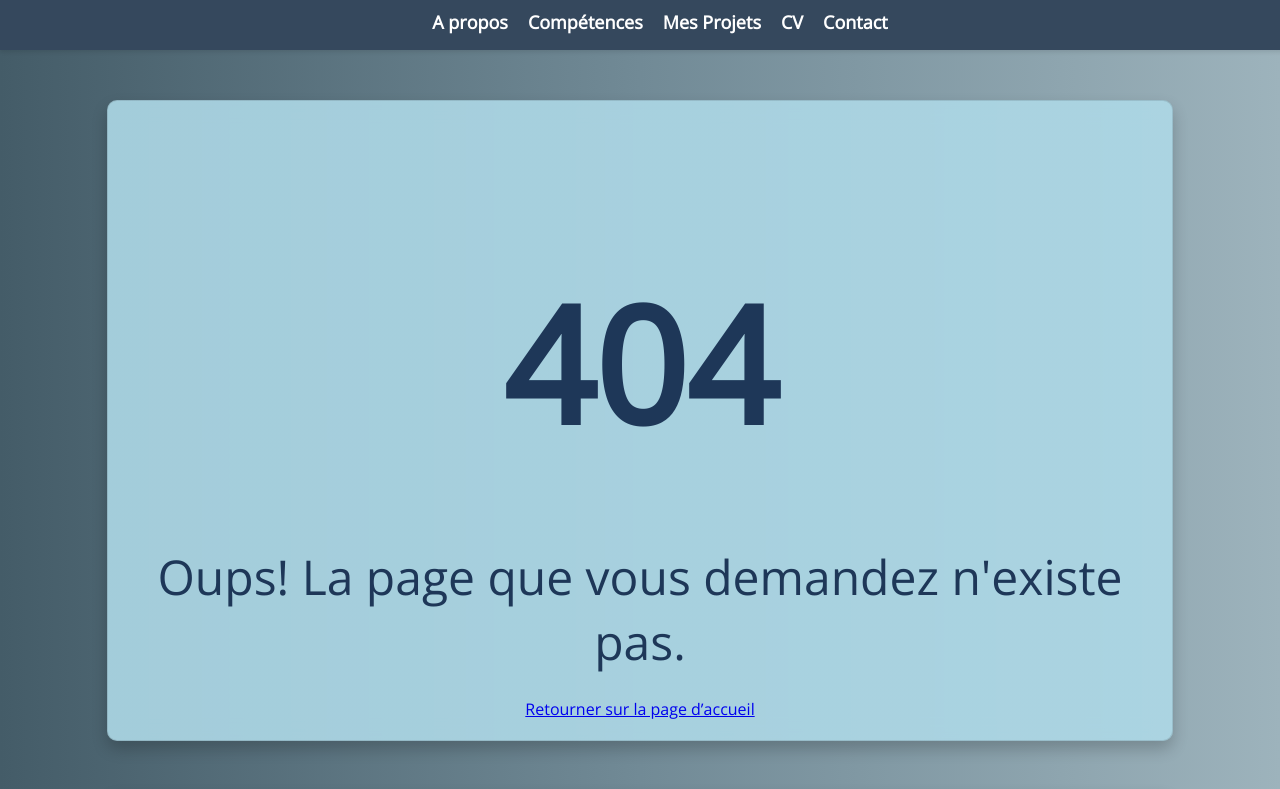
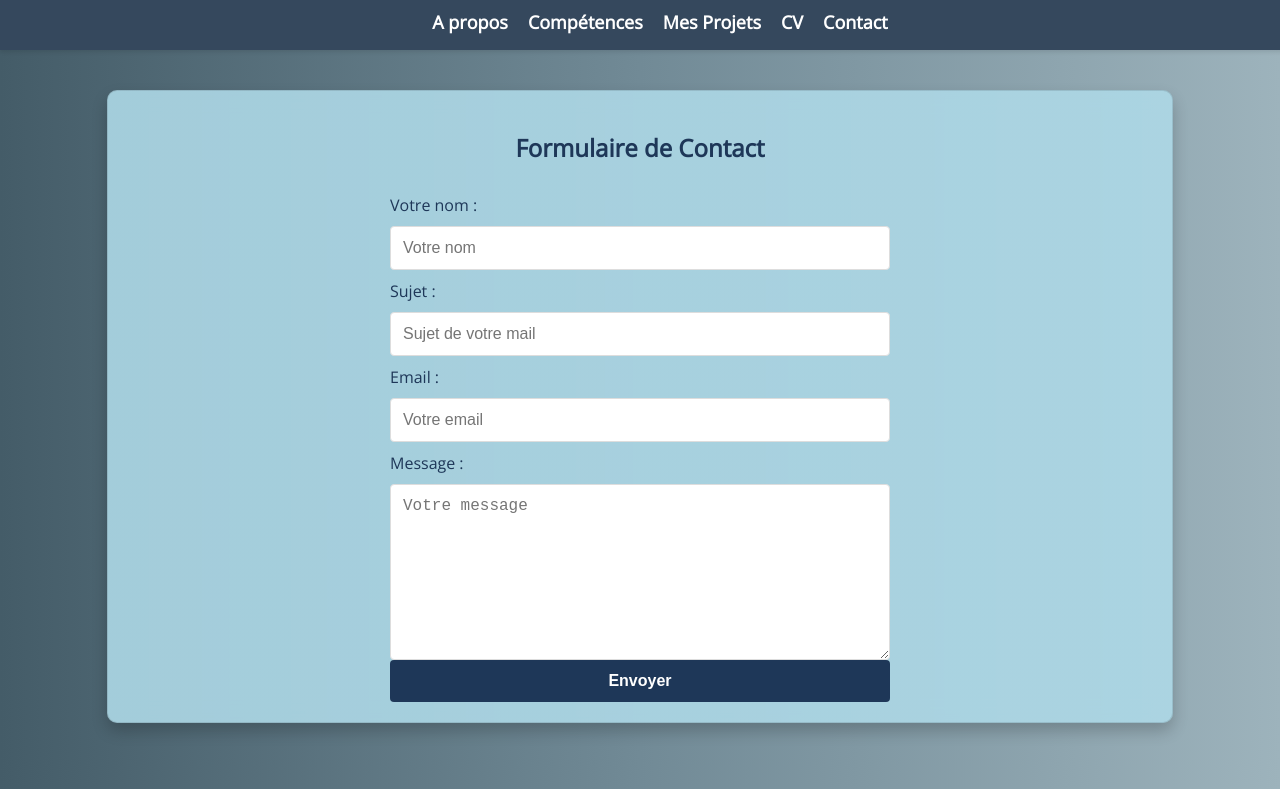
Before and after one commit to FabriceDevPro/PortfolioPro, a React (Vite) app: page /contact in a window 1280 px wide. Shown: the top 789 px of the page. Built offline with nearby package versions, Linux system fonts and the light colour scheme.

Commit message:
Ajout du referencement

```diff
--- a/index.html
+++ b/index.html
@@ -3,17 +3,61 @@
 
 <head>
   <meta charset="utf-8" />
+  <meta name="language" content="fr">
   <meta name="viewport" content="width=device-width, initial-scale=1.0" />
   <meta name="author" content="Fabrice MAGNAN DE BELLEVUE" />
   <meta name="copyright" content="© FabWebProjects" />
-  <meta name="description"
-    content="Portfolio et CV de Fabrice MAGNAN DE BELLEVUE, développeur web en cours de formation, avec compétences en HTML, CSS, SASS, JavaScript, PHP, et PHPMyAdmin." />
-  <meta name="keywords"
-    content="portfolio, CV, réalisations, compétences, HTML, CSS, SASS, JavaScript, PHP, PHPMyAdmin, développeur web" />
+  <meta name="description" content="Portfolio et CV de Fabrice MAGNAN DE BELLEVUE, développeur web full stack, avec compétences en HTML, CSS, SASS, JavaScript, React, Vite.js, PHP, et PHPMyAdmin." />
+  <meta name="keywords" content="portfolio, CV, réalisations, compétences, HTML, CSS, SASS, JavaScript, PHP, PHPMyAdmin, développeur web" />
+  <!-- Facebook Open Graph -->
+  <meta property="og:title" content="Portfolio Fabrice Magnan - Développeur Full Stack" />
+  <meta property="og:description" content="Portfolio et CV de Fabrice MAGNAN DE BELLEVUE, développeur web full stack, avec compétences en HTML, CSS, SASS, JavaScript, React, Vite.js, PHP, et PHPMyAdmin." />
+  <meta property="og:image" content="https://fabrice-perso.github.io/NinaCarducci/assets/images/slider/ryoji-iwata-wUZjnOv7t0g-unsplash.webp" />
+  <meta property="og:url" content="https://portfolio.fabwebprojects.fr/" />
+  <meta property="og:type" content="website" />
+  <meta property="og:site_name" content="Portfolio Fabrice Magnan - Développeur Full Stack" />
+  <!-- Twitter Card -->
+  <meta name="twitter:card" content="summary_large_image" />
+  <meta name="twitter:title" content="Portfolio Fabrice Magnan - Développeur Full Stack" />
+  <meta name="twitter:description" content="Portfolio et CV de Fabrice MAGNAN DE BELLEVUE, développeur web full stack, avec compétences en HTML, CSS, SASS, JavaScript, React, Vite.js, PHP, et PHPMyAdmin." />
+  <meta name="twitter:image" content="https://portfolio.fabwebprojects.fr/assets/img/profil.jpg" />
   <title>Portfolio Fabrice Magnan</title>
   <link href="https://fonts.googleapis.com/css?family=Open+Sans" rel="stylesheet" />
   <link href="https://fonts.googleapis.com/css2?family=Montserrat:wght@400;700&display=swap" rel="stylesheet" />
   <link rel="icon" href="/favicon.png" type="image/png" />
+  <script type="application/ld+json">
+		{
+		  "@context": "https://schema.org",
+		  "@type": "Person",
+		  "name": "Fabrice Magnan de Bellevue",
+		  "url": "https://portfolio.fabwebprojects.fr/",
+		  "sameAs": [
+			"https://github.com/Fabrice-Perso/"
+		  ],
+      "sameAs": [
+			"https://www.linkedin.com/in/fabrice-magnan-de-bellevue"
+		  ],
+		  "jobTitle": "Développeur Full Stack",
+		  "gender": "Male",
+		  "email": "magnan.fabrice@gmail.com",
+		  "image": "./assets/img/profil.jpg",
+		  "worksFor": {
+			"@type": "LocalBusiness",
+			"name": "Fabrice Magnan Développeur Full Stack",
+			"priceRange": " - €",
+			"address": {
+			  "@type": "PostalAddress",
+			  "streetAddress": "12 rue des Violettes",
+			  "addressLocality": "BOURG SAINT BERNARD",
+			  "addressRegion": "Occitanie",
+			  "postalCode": "31570",
+			  "addressCountry": "FR"
+			},
+			"telephone": "+33678614700",
+			"description": "Portfolio et CV de Fabrice MAGNAN DE BELLEVUE, développeur web full stack, avec compétences en HTML, CSS, SASS, JavaScript, React, Vite.js, PHP, et PHPMyAdmin."
+		  }
+		}
+		</script>
   </head>
   <body>
     <div id="root"></div>
--- a/package.json
+++ b/package.json
@@ -10,7 +10,7 @@
     "preview": "vite preview"
   },
   "dependencies": {
-    "@react-pdf/renderer": "^3.3.8",
+    "@emailjs/browser": "^4.1.0",
     "prop-types": "^15.8.1",
     "puppeteer": "^22.3.0",
     "react": "^18.2.0",
--- a/src/App.jsx
+++ b/src/App.jsx
@@ -12,6 +12,7 @@ import LegalMentions from "./pages/LegalMentions";
 import MissingPage from "./pages/MissingPage";
 import Certifications from "./pages/Certifications";
 import CurriculumVitae from "./pages/CurriculumVitae";
+import Contact from "./pages/Contact";
 
 // Configuration de React Modal
 ReactModal.setAppElement("#root");
@@ -47,6 +48,7 @@ function App() {
         <main>
           <Routes>
             <Route path="/" element={<><Home /><AppWrapper /></>} />
+            <Route path="/contact" element={<Contact />} />
             <Route path="/certifications" element={<><Certifications /><AppWrapper /></>} />
             <Route path="/curriculum-vitae" element={<><CurriculumVitae /><AppWrapper /></>} />
             <Route path="/mentions-legales" element={<><LegalMentions /><AppWrapper /></>} />
--- /dev/null
+++ b/src/pages/Contact.jsx
@@ -0,0 +1,73 @@
+import { useForm } from "react-hook-form";
+import emailjs from "@emailjs/browser";
+import { useState } from "react";
+import useScrollToHash from "../hooks/useScrollToHash";
+
+const Contact = () => {
+  const {
+    register,
+    handleSubmit,
+    formState: { errors },
+    reset,
+  } = useForm();
+
+  const [confirmationMessage, setConfirmationMessage] = useState("");
+  const [confirmationMessageType, setConfirmationMessageType] = useState("");
+
+  const onSubmit = (data) => {
+    emailjs
+      .send("service_ekrqbpd", "template_ajt5qpd", data, "AbDAfXz8sfGa2-H6-")
+      .then((response) => {
+        console.log("SUCCESS!", response.status, response.text);
+        setConfirmationMessage("Votre message a été envoyé avec succès !");
+        setConfirmationMessageType("success");
+        reset(); // Réinitialise le formulaire après envoi réussi
+      })
+      .catch((err) => {
+        console.log("FAILED...", err);
+        setConfirmationMessage("Échec de l'envoi du message, veuillez réessayer.");
+        setConfirmationMessageType("error");
+      });
+  };
+// Appel du hook avec la hauteur de l'en-tête si nécessaire.
+useScrollToHash(100); // 100px est un exemple, remplacez par la hauteur de votre en-tête fixe
+  return (
+    <main>
+    <section className="Contact" id="Contact">
+      <h2>Formulaire de Contact</h2>
+      <form onSubmit={handleSubmit(onSubmit)}>
+        <label htmlFor="from_name" className="labelform">
+          {" "}
+          Votre nom :
+        </label>
+        <input type="text" name="from_name" {...register("from_name", { required: true })} placeholder="Votre nom" required />
+        {errors.name && <p>name requis</p>}
+
+        <label htmlFor="subject" className="labelform">
+          {" "}
+          Sujet :
+        </label>
+        <input type="text" name="subject" {...register("subject", { required: true })} placeholder="Sujet de votre mail" required />
+        {errors.subject && <p>subject requis</p>}
+
+        <label htmlFor="email" className="labelform">
+          Email :
+        </label>
+        <input type="email" name="email" {...register("email", { required: true })} placeholder="Votre email" required />
+        {errors.email && <p>Email requis</p>}
+
+        <label htmlFor="message" className="labelform">
+          Message :
+        </label>
+        <textarea name="message" {...register("message", { required: true })} placeholder="Votre message" required />
+        {errors.message && <p>message requis</p>}
+
+        <button type="submit">Envoyer</button>
+      </form>
+      {confirmationMessage && <p className={`confirmation-message ${confirmationMessageType}`}>{confirmationMessage}</p>}
+    </section>
+    </main>
+  );
+};
+
+export default Contact;
--- a/src/sass/main.scss
+++ b/src/sass/main.scss
@@ -12,3 +12,4 @@
 @use "pages/curriculumvitae";
 @use "pages/error";
 @use "pages/certification";
+@use "pages/contact";
--- /dev/null
+++ b/src/sass/pages/_contact.scss
@@ -0,0 +1,90 @@
+.Contact {
+  display: flex;
+  flex-direction: column;
+  justify-content: center;
+  align-items: center;
+  margin: 40px auto;
+  padding: 20px;
+  border-radius: 10px;
+  background: linear-gradient(to bottom, rgba(173, 216, 230, 0.9), rgba(173, 216, 230, 0.9));
+  // background: linear-gradient(to bottom, rgba(255, 255, 255, 0.9), rgba(255, 255, 255, 0.9));
+  backdrop-filter: blur(10px);
+  border: 1px solid rgba(0, 0, 0, 0.1);
+  box-shadow: 0 8px 16px rgba(0, 0, 0, 0.2);
+  max-width: 80%;
+  text-align: center;
+
+  form {
+    width: 100%;
+    max-width: 500px; // Limite la largeur du formulaire pour les grands écrans
+    display: flex;
+    flex-direction: column;
+
+    .labelform {
+      text-align: left; // Les labels sont alignés à gauche
+      padding: 10px 0; // Padding uniquement haut et bas pour les labels
+    }
+
+    input,
+    textarea {
+      font-size: 1rem;
+      padding: 0.75rem;
+      border: 1px solid #ddd;
+      border-radius: 4px;
+      transition: border-color 0.3s ease-in-out;
+      &:focus {
+        border-color: #1e3758;
+        outline: none;
+        box-shadow: 0 0 0 2px rgba(30, 55, 88, 0.25);
+      }
+    }
+
+    textarea {
+      min-height: 150px;
+      resize: vertical;
+    }
+
+    button[type="submit"] {
+      padding: 0.75rem;
+      background-color: #1e3758;
+      color: #fff;
+      font-size: 1rem;
+      font-weight: bold;
+      border: none;
+      border-radius: 4px;
+      cursor: pointer;
+      transition: background-color 0.3s ease-in-out;
+      &:hover {
+        background-color: darken(#1e3758, 10%);
+      }
+      &:focus {
+        outline: none;
+        box-shadow: 0 0 0 2px rgba(30, 55, 88, 0.5);
+      }
+    }
+  }
+
+  .confirmation-message {
+    margin-top: 15px;
+    padding: 10px;
+    border-radius: 5px;
+    text-align: center;
+    font-size: 1em;
+    &.success {
+      background-color: #28a745;
+      color: #fff;
+    }
+    &.error {
+      background-color: #dc3545;
+      color: #fff;
+    }
+  }
+}
+
+@media (max-width: 768px) {
+  .Contact {
+    form {
+      width: 100%; // Prend toute la largeur pour les petits écrans
+    }
+  }
+}
```
Also changed, not shown: 1 other file (tests, documents, lock files or other folders).
